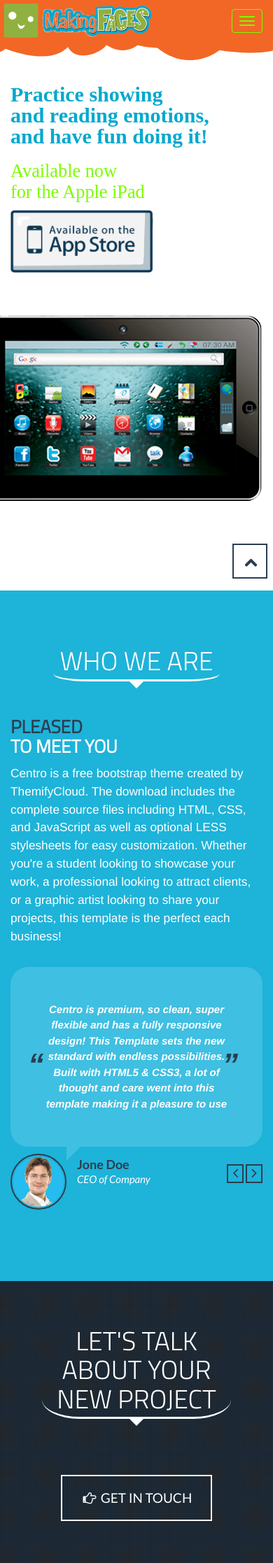
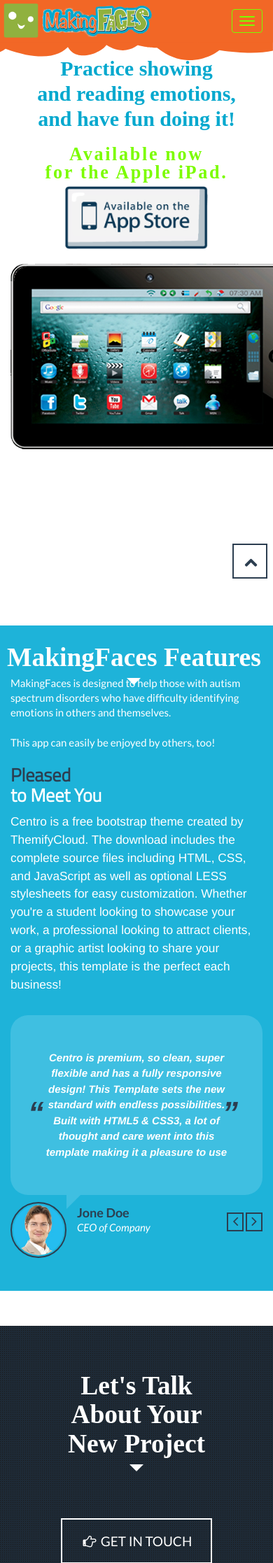
Before and after one commit to illuminatedspace/makingfaces, a PHP site: page / in a window 390 px wide; the page is wider, and only the part inside the window is pictured. Shown: the top 2234 px of that part at 70% size. Run offline with PHP 8.4, Linux system fonts and the light colour scheme; some libraries are stand-ins or nearby versions.

Commit message:
Discovered bootstrap columns, makes top responsive

```diff
--- a/centro/css/style.css
+++ b/centro/css/style.css
@@ -31,7 +31,6 @@ h3,
 h4,
 h5,
 h6 {
-    text-transform: uppercase;
 	font-family: 'Titillium Web',"Helvetica Neue", sans-serif;
 	line-height: 1.11;
 
@@ -117,40 +116,22 @@ header img {
     margin: 0 auto 20px;
 }
 .intro-text {
-    float: left;
     font-family: 'Bariol', serif;
-    text-align: left;
-    line-height: 2em;
-    margin: 40px 0 0 0;
-    width: auto;
+    font-weight: bold;
+
 }
 .blue-intro {
     color: #03a8ce;
-    font-size: 2em;
+    line-height: 1.2em;
     font-weight: bold;
+
 }
 .green-intro {
     color: lawngreen;
-    padding: 20px 0 10px;
-    font-size: 1.75em;
+    line-height: 1em;
+    letter-spacing: .1em;
 }
-.apple-store-button img{
-    height: 6em;
-    float: left;
-}
-.intro-screenshot {
-    vertical-align: middle;
-    width: auto;
-    height: auto;
-    padding: auto;
-    margin: auto;
-}
-.intro-screenshot img {
-    float: right;
-    width: auto;
-    padding: auto;
-    margin: 40px 0;
-}
+
 header .name {
     text-transform: none;
     'Titillium Web',"Helvetica Neue", sans-serif;
@@ -191,7 +172,7 @@ header .menu-icon i:hover{
 	padding:10px;
 	}
 
-@media(min-width:768px) {
+@media(min-width:976px) {
     header .container {
         padding: 25px 100px 0 100px;
         background-color: white;
@@ -200,11 +181,19 @@ header .menu-icon i:hover{
         color: #03a8ce;
         font-size: 2em;
         font-weight: bold;
+        float: left;
+        text-align: left;
 }
     .green-intro {
         color: lawngreen;
-        padding: 20px 0 10px;
+        padding: 20px 0 5px;
         font-size: 1.75em;
+        float: left;
+        text-align: left;
+    }
+    .apple-store-button img{
+    height: 6em;
+    float: left;
     }
 
     header .intro-text .name {
@@ -219,6 +208,25 @@ header .menu-icon i:hover{
 
     }
 
+}
+
+@media(max-width:975px) {
+    .blue-intro {
+        color: #03a8ce;
+        font-size: 2em;
+        text-align: center;
+        clear: both;
+}
+    .green-intro {
+        color: lawngreen;
+        padding: 20px 0 5px;
+        font-size: 1.75em;
+        clear: both;
+    }
+    .apple-store-button img{
+    height: 6em;
+    clear: both;
+    }
 }
 
 
@@ -291,7 +299,7 @@ header .menu-icon i:hover{
 }
 
 section {
-    padding: 100px 0;
+    padding: 10px 0;
 	background-color: #f2f2f2;
 }
 
@@ -300,6 +308,7 @@ section h2 {
     font-size: 2.5em;
 }
 
+
 section.success {
     color: #fff;
     background: #1eb3d9;
@@ -307,7 +316,8 @@ section.success {
 
 @media(max-width:767px) {
     section {
-        padding: 75px 0;
+        padding: 20px 0;
+        margin: 50px 0;
     }
 
     section.first {
@@ -394,6 +404,11 @@ section.success {
 @media(min-width:767px) {
     #portfolio .portfolio-item {
         margin: 0px;
+    }
+    section .col-lg-12{
+        font-family: 'bariol';
+        font-size: 1.75em;
+        font-weight: bold;
     }
 }
 
@@ -1070,14 +1085,16 @@ div#loading {
     cursor: wait;
     }
 .main_heading{
-	text-transform: uppercase;
 	font-weight: 300;
 	margin: 0;
 	padding: 5px 10px;
-	border-bottom: 3px solid;
 	display: inline-block;
 	position: relative;
-	border-radius: 20%;
+    font-family: bariol;
+    font-weight: bold;
+}
+.main_heading h2 {
+    border-color: transparent;
 }
 .main_heading:after {
 	content: '';
--- a/centro/index.html
+++ b/centro/index.html
@@ -85,16 +85,18 @@
 
 			<div class="container">
 				<div class="row">
-					<div class="col-lg-12">
+                        <div class="col-md-5">
                             <div class="intro-text">
                                 <div class = 'blue-intro'>
                                 Practice showing <br> and reading emotions, <br> and have fun doing it!
                                 </div>
                                 <div class = 'green-intro'>
-                            Available now <br> for the Apple iPad
+                                Available now <br> for the Apple iPad.
                                 </div>
                                 <div class = 'apple-store-button'><a href="https://itunes.apple.com/us/app/makingfaces-by-interactable/id1100850122?mt=8"><img src="/centro/img/TemplateImg/apple-store.png" alt="Available in the Apple Store Button"> </a></div>
                             </div>
+                        </div>
+                        <div class="col-md-7">
                             <div class="intro-screenshot">
                                 <img src="img/TemplateImg/tablet-image.png">
                             </div>
@@ -109,12 +111,12 @@
 	<section class="success" id="features">
         <div class="container">
             <div class="row">
-                <div class="col-lg-12 text-center animateup">
-                    <h2 class="main_heading">Who We Are</h2>
+                    <h2 class="main_heading">MakingFaces Features</h2>
             </div>
+            <div class="row">
+                <div class="col-lg-12">
+                    MakingFaces is designed to help those with autism spectrum disorders who have difficulty identifying emotions in others and themselves. <br><br> This app can easily be enjoyed by others, too!
                 </div>
-			<div class="gap-30"></div>
-            <div class="row">
                 <div class="col-md-7">
 					<h3 class="heading animateleft">
 						<span class="darkblue">Pleased</span><br>
--- a/centro/less/freelancer.less
+++ b/centro/less/freelancer.less
@@ -23,8 +23,7 @@ a.active {
 }
 
 h1, h2, h3, h4, h5, h6 {
-	font-family: "Montserrat", "Helvetica Neue", Helvetica, Arial, sans-serif;
-	text-transform: uppercase;
+	font-family: "bariol" Arial, sans-serif;
 	font-weight: 700;
 }
 
```
Lines whose indentation alone changed are shown as unchanged.
